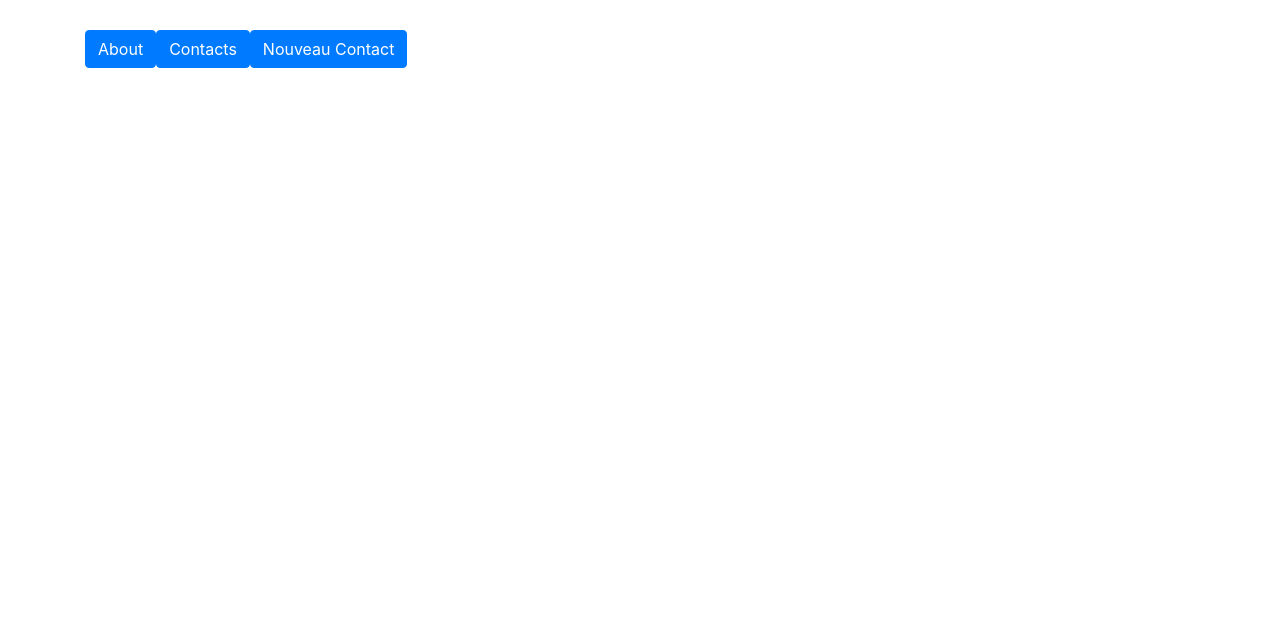
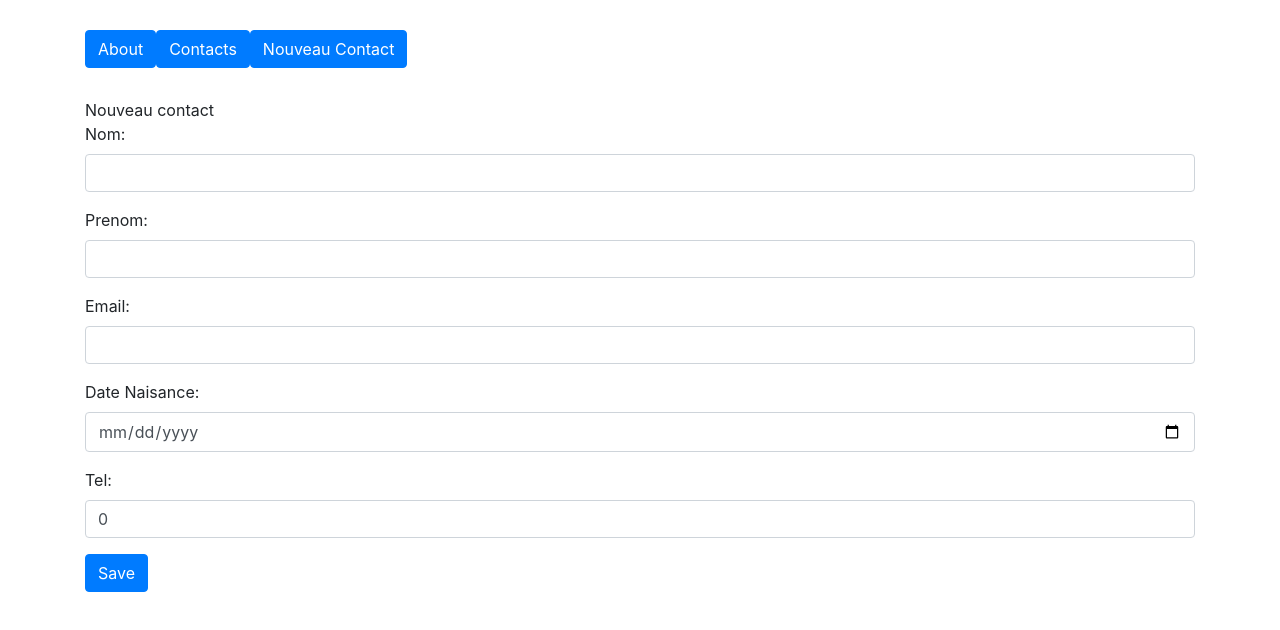
Before and after one commit to oussamabennouri/frontend-contacts, an Angular app in the folder ContactsWeb/: page /editContact/1 in a window 1280 px wide. Before the commit this address led to /. Shown: the top 630 px of the page. Built offline with nearby package versions, Linux system fonts and the light colour scheme; no server answers.

Commit message:
version 6

```diff
--- a/ContactsWeb/src/app/contacts/contacts.component.html
+++ b/ContactsWeb/src/app/contacts/contacts.component.html
@@ -20,9 +20,7 @@
             <td>{{c.nom}}</td>
             <td>{{c.prenom}}</td>
             <td>{{c.email}}</td>
-
-
-
+            <td><a (click)="onEditContact(c.id)" class="clickable">Edit</a></td>
 
             </tr>
 </table>
--- a/ContactsWeb/src/app/contacts/contacts.component.ts
+++ b/ContactsWeb/src/app/contacts/contacts.component.ts
@@ -2,6 +2,7 @@ import { Component, OnInit } from '@angular/core';
 import {Http} from "@angular/http"
 import "rxjs/add/operator/map";
 import { contactsService } from '../../services/contacts.service';
+import { Router } from '@angular/router';
 @Component({
   selector: 'app-contacts',
   templateUrl: './contacts.component.html',
@@ -13,7 +14,7 @@ export class ContactsComponent implements OnInit {
   currentpage:number=1;
   size:number=5;
   pages:Array<number>;
-  constructor(private http:Http,public contactsservice:contactsService) { }
+  constructor(private http:Http,public contactsservice:contactsService,public router:Router) { }
 
   ngOnInit() {
  }
@@ -34,4 +35,7 @@ gotoPage(i:number){
   this.currentpage=i;
   this.doSearch();
 }
+onEditContact(id:number){
+this.router.navigate(['editContact',id])
 }
+}
--- /dev/null
+++ b/ContactsWeb/src/app/edit-contact/edit-contact.component.html
@@ -0,0 +1,61 @@
+<div class="container spacer">
+    <div class="panel panel-primary"  *ngIf="mode==1">
+
+  <div class="panel-heading">Nouveau contact</div>
+  <div class="panel-body">
+  <div class="form-group">
+    <label class="control-label">Nom: </label>
+    <input class="form-control" type="text" [(ngModel)]="contact.nom"/>
+   </div>
+   <div class="form-group">
+      <label class="control-label">Prenom: </label>
+      <input class="form-control" type="text" [(ngModel)]="contact.prenom"/>
+     </div>
+     <div class="form-group">
+        <label class="control-label">Email: </label>
+        <input class="form-control" type="text" [(ngModel)]="contact.email"/>
+       </div>
+       <div class="form-group">
+          <label class="control-label">Date Naisance: </label>
+          <input class="form-control" type="date" [(ngModel)]="contact.dateNaissance"/>
+         </div>
+         <div class="form-group">
+            <label class="control-label">Tel: </label>
+            <input class="form-control" type="text" [(ngModel)]="contact.tel"/>
+           </div>
+           <button class="btn btn-primary" (click)="updateContact()">Save</button>
+
+    </div>
+    </div>
+    <div class="panel panel-primary"  *ngIf="mode==2">
+
+        <div class="panel-heading">Confirmation</div>
+        <div class="panel-body">
+            <div class="form-group">
+                <label class="control-label">ID: </label>
+               <label> {{contact.id}} </label>
+               </div>
+        <div class="form-group">
+          <label class="control-label">Nom: </label>
+         <label> {{contact.nom}} </label>
+         </div>
+         <div class="form-group">
+            <label class="control-label">Prenom: </label>
+            <label> {{contact.prenom}} </label>
+          </div>
+           <div class="form-group">
+              <label class="control-label">Email: </label>
+
+              <label> {{contact.email}} </label>          </div>
+             <div class="form-group">
+                <label class="control-label">Date Naisance: </label>
+
+                <label> {{contact.dateNaissance}} </label>            </div>
+               <div class="form-group">
+                  <label class="control-label">Tel: </label>
+                  <label> {{contact.tel}} </label> </div>
+                 <button class="btn btn-primary" (click)="mode=1">Nouveau Contact</button>
+
+          </div>
+          </div>
+    </div>
--- /dev/null
+++ b/ContactsWeb/src/app/edit-contact/edit-contact.component.ts
@@ -0,0 +1,41 @@
+import { Component, OnInit } from '@angular/core';
+import { Contact } from '../../model/model.contact';
+import { ActivatedRoute, Router } from '@angular/router';
+import { contactsService } from '../../services/contacts.service';
+
+@Component({
+  selector: 'app-edit-contact',
+  templateUrl: './edit-contact.component.html',
+  styleUrls: ['./edit-contact.component.css']
+})
+export class EditContactComponent implements OnInit {
+mode:number=1;
+contact:Contact=new Contact();
+idContact:number;
+  constructor(public activatedRoute:ActivatedRoute,public contactsService:contactsService,public router:Router) {
+   this.idContact=activatedRoute.snapshot.params['id'];
+   }
+
+  ngOnInit() {
+    this.contactsService.gteContact(this.idContact)
+    .subscribe(data=>{
+      this.contact=data;
+    }, err=>{
+      console.log(err);
+    }
+    )
+  }
+updateContact(){
+  this.contactsService.updateContact(this.contact)
+  .subscribe(data=>{
+    console.log(data);
+    alert("Mise a jour effectuée");
+    this.router.navigate(['contacts']);
+  }, err=>{
+    alert("probleme")
+    console.log(err);
+  }
+  )
+
+}
+}
--- /dev/null
+++ b/ContactsWeb/src/app/nouveau-contact/nouveau-contact.component.html
@@ -0,0 +1,32 @@
+<div class="container spacer">
+    <div class="panel panel-default">
+      <div class="panel-heading">Saisie d'un contact</div>
+     <div class="panel-body" >
+        <form #f="ngForm" (ngSubmit)="onSaveContact(f.value)">
+            <div class="form-group">
+          <label class="control-label">Nom:</label>
+          <input class="form-control" type="text" ngModel name="nom" required>
+          </div>
+          <div class="form-group">
+              <label class="control-label">Prenom:</label>
+              <input class="form-control" type="text" ngModel name="prenom" required>
+              </div>
+              <div class="form-group">
+                  <label class="control-label">email:</label>
+                  <input class="form-control" type="email" ngModel name="email" required email>
+                  </div>
+                  <div class="form-group">
+                      <label class="control-label">Date Naissance:</label>
+                      <input class="form-control" type="date" ngModel name="dateNaissance" required>
+                      </div>
+                      <div class="form-group">
+                          <label class="control-label">Tel:</label>
+                          <input class="form-control" type="text" ngModel name="tel" required>
+                          </div>
+
+          <button [disabled]="!f.valid" type="submit" class="btn btn-primary">Save</button>
+          </form>
+       </div>
+     </div>
+
+</div>
--- /dev/null
+++ b/ContactsWeb/src/app/nouveau-contact/nouveau-contact.component.ts
@@ -0,0 +1,25 @@
+import { Component, OnInit } from '@angular/core';
+import { contactsService } from '../../services/contacts.service';
+
+@Component({
+  selector: 'app-nouveau-contact',
+  templateUrl: './nouveau-contact.component.html',
+  styleUrls: ['./nouveau-contact.component.css']
+})
+export class NouveauContactComponent implements OnInit {
+
+  constructor(public contactService:contactsService) { }
+
+  ngOnInit() {
+  }
+  onSaveContact(dataForm){
+    this.contactService.saveContacts(dataForm)
+    .subscribe(data=>{
+    console.log(data)
+    }, err=>{
+      console.log(err);
+    }
+    )
+
+  }
+}
--- a/ContactsWeb/src/services/contacts.service.ts
+++ b/ContactsWeb/src/services/contacts.service.ts
@@ -16,4 +16,12 @@ saveContacts(contact:Contact){
     return this.http.post("http://localhost:8080/contacts",contact)
     .map(resp=>resp.json());
 }
+gteContact(id:number){
+    return this.http.get("http://localhost:8080/contacts/"+id)
+    .map(resp=>resp.json());
 }
+updateContact(contact:Contact){
+    return this.http.put("http://localhost:8080/contacts/"+contact.id,contact)
+    .map(resp=>resp.json());
+}
+}
```
Also changed, not shown: ContactsWeb/src/app/app.module.ts (+7 -2 lines), ContactsWeb/src/app/edit-contact/edit-contact.component.css (added), ContactsWeb/src/app/nouveau-contact/nouveau-contact.component.css (added), 2 other files (tests, documents, lock files or other folders).
